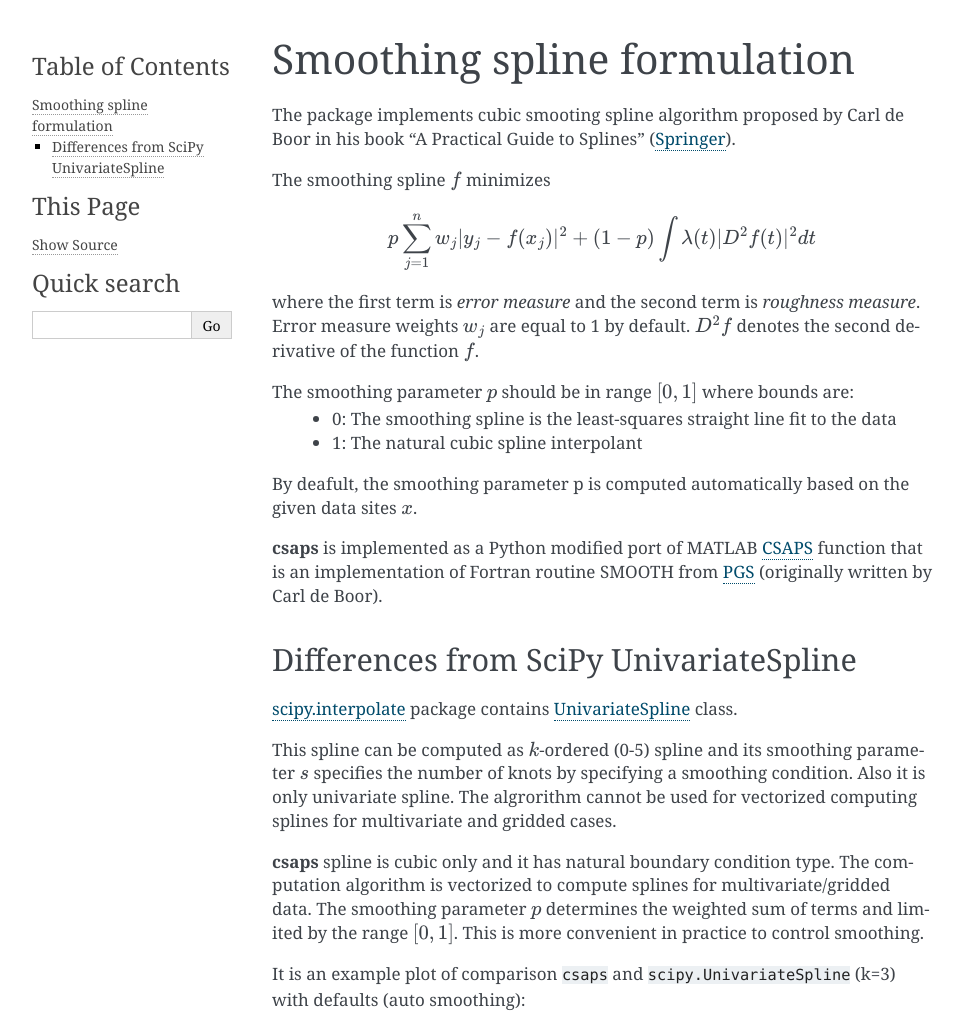
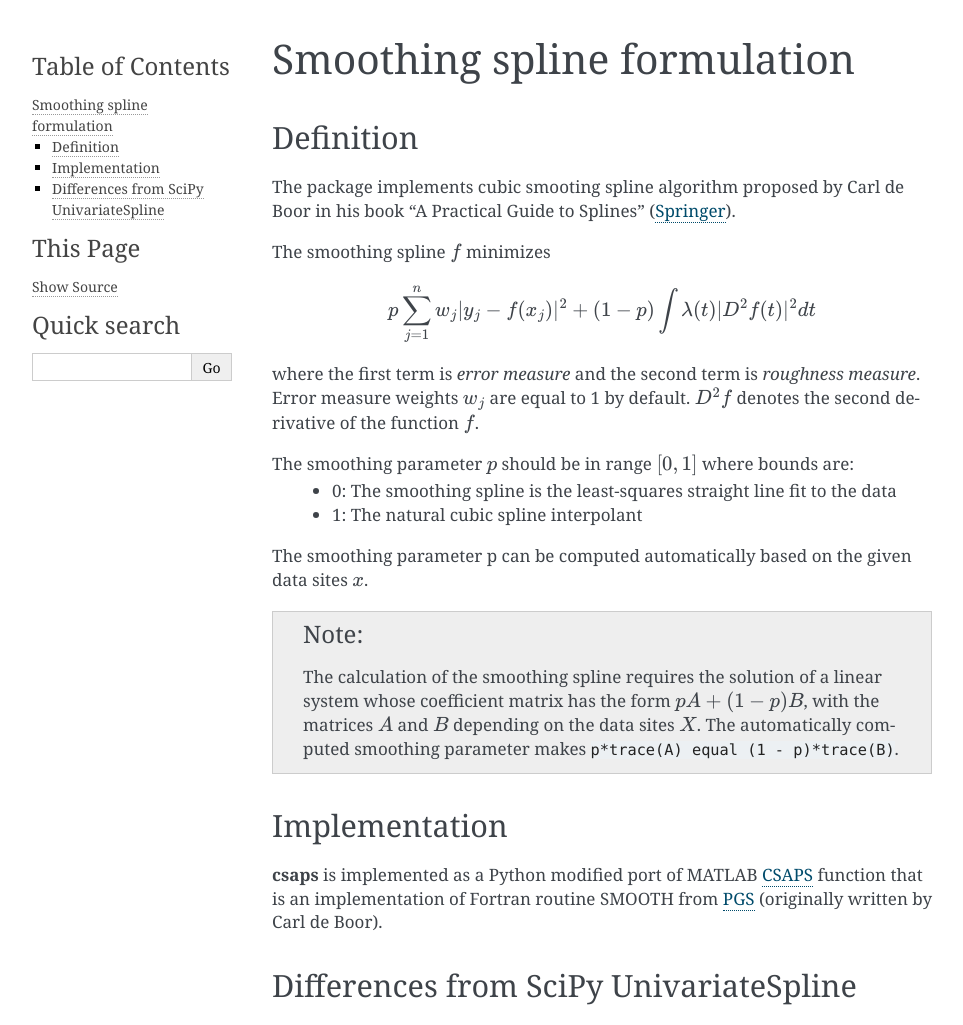
Before and after one commit to espdev/csaps, a Sphinx documentation site: the page built from docs/formulation.rst, in a window 1280 px wide, cut to the strip 0-1025 px from the top of the page. Shown: the whole strip, without its empty margins (148-1111 px from the left). Built offline with Sphinx 7.4.7, drawn with Linux system fonts in a browser that asks for light colours.

Commit message:
Update formulation.rst

```diff
--- a/docs/formulation.rst
+++ b/docs/formulation.rst
@@ -2,6 +2,9 @@
 
 Smoothing spline formulation
 ============================
+
+Definition
+----------
 
 The package implements cubic smooting spline algorithm proposed by Carl de Boor in his book
 "A Practical Guide to Splines" (`Springer <https://www.springer.com/gp/book/9780387953663>`_).
@@ -20,7 +23,16 @@ The smoothing parameter :math:`p` should be in range :math:`[0, 1]` where bounds
     - 0: The smoothing spline is the least-squares straight line fit to the data
     - 1: The natural cubic spline interpolant
 
-By deafult, the smoothing parameter p is computed automatically based on the given data sites :math:`x`.
+The smoothing parameter p can be computed automatically based on the given data sites :math:`x`.
+
+.. note::
+
+    The calculation of the smoothing spline requires the solution of a linear system whose coefficient matrix
+    has the form :math:`pA + (1 - p)B`, with the matrices :math:`A` and :math:`B` depending on the
+    data sites :math:`X`. The automatically computed smoothing parameter makes ``p*trace(A) equal (1 - p)*trace(B)``.
+
+Implementation
+--------------
 
 **csaps** is implemented as a Python modified port of MATLAB `CSAPS <https://www.mathworks.com/help/curvefit/csaps.html>`_ function
 that is an implementation of Fortran routine SMOOTH from `PGS <http://pages.cs.wisc.edu/~deboor/pgs/>`_
```
